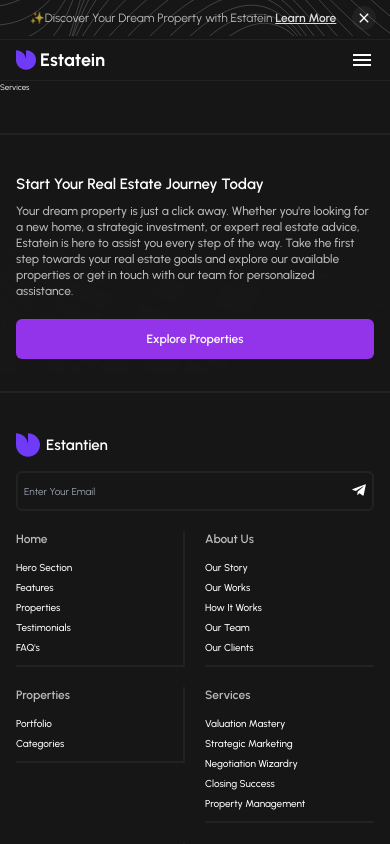
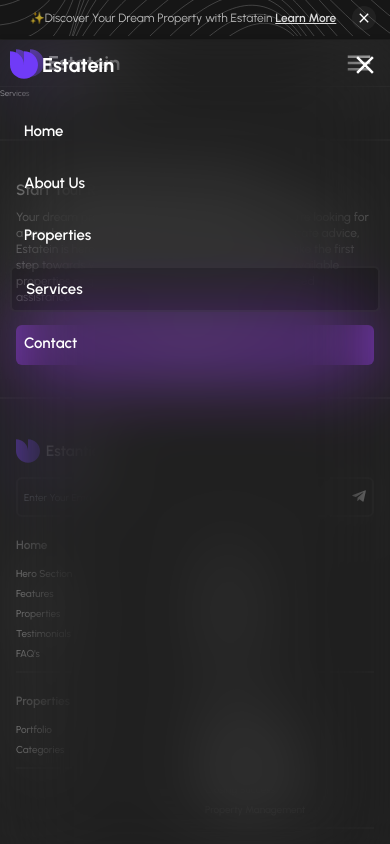
Before and after one commit to Jo-shua09/real-estate, a React (Vite) app: page /services in a window 390 px wide. Shown: the top 844 px of the page. Built offline with nearby package versions, Linux system fonts and the light colour scheme.

Commit message:
re-designed the mobile navbar

```diff
--- a/src/Components/general/Navbar.jsx
+++ b/src/Components/general/Navbar.jsx
@@ -1,5 +1,5 @@
 import { Close, Menu } from "@mui/icons-material";
-import { useState, useEffect } from "react";
+import { useState } from "react";
 import { Link, useLocation } from "react-router-dom";
 
 const Navbar = () => {
@@ -10,34 +10,19 @@ const Navbar = () => {
     setOpen(!open);
   };
 
-  // Close mobile menu on scroll
-  useEffect(() => {
-    const handleScroll = () => {
-      if (open) {
-        setOpen(false);
-      }
-    };
-
-    window.addEventListener("scroll", handleScroll);
-    return () => window.removeEventListener("scroll", handleScroll);
-  }, [open]);
-
-  // Close mobile menu on navigation
-  useEffect(() => {
-    setOpen(false);
-  }, [location]);
-
   return (
-    <div className="w-full h-full section-page border-b border-white/5">
+    <div className="w-full h-full section-page border-b border-white/5 relative">
       <div className="flex items-center justify-between w-full md:flex-nowrap flex-wrap gap-y-5">
         <div className="md:w-full w-fit">
           <Link to="/" className="flex items-center gap-x-2">
             <img
               src="/Logo.svg"
               alt="Logo image"
-              className="object-cover w-10 h-10"
+              className="object-cover md:w-10 md:h-10 w-14 h-14"
             />
-            <span className="md:text-3xl text-4xl font-bold">Estatein</span>
+            <span className="md:text-3xl text-[2.5rem] font-bold">
+              Estatein
+            </span>
           </Link>
         </div>
 
@@ -100,19 +85,43 @@ const Navbar = () => {
 
         {/* MOBILE MENU HANDLER */}
         <div className="md:hidden w-fit">
-          {!open ? (
-            <Menu onClick={handleMenu} className="!text-5xl cursor-pointer" />
-          ) : (
-            <Close onClick={handleMenu} className="!text-5xl cursor-pointer" />
-          )}
+          <Menu
+            onClick={handleMenu}
+            className="transition-all duration-200 delay-200 !text-6xl cursor-pointer"
+          />
         </div>
       </div>
       {/* MOBILE MENU */}
-      <div className={`md:hidden my-5 ${open ? "block" : "hidden"}`}>
-        <ul className="flex flex-col gap-y-5 bg-black/20 w-full p-2 text-2xl font-medium">
+      <div
+        className={`md:hidden absolute top-0 left-0 px-5 ease-in-out w-full !h-screen bg-white/5 shadow-[1px_1px_5px_rgba(0,0,0,0.5)] backdrop-blur-2xl backdrop-brightness-90 z-[999999] ${
+          open
+            ? "translate-x-full transition-all duration-200"
+            : "translate-x-0"
+        }`}
+      >
+        <div className="flex items-center justify-between w-full py-5">
+          <div className="md:w-full w-fit">
+            <Link to="/" className="flex items-center gap-x-2">
+              <img
+                src="/Logo.svg"
+                alt="Logo image"
+                className="object-cover md:w-10 md:h-10 w-14 h-14"
+              />
+              <span className="md:text-3xl text-[2.5rem] font-bold">
+                Estatein
+              </span>
+            </Link>
+          </div>
+          <Close
+            onClick={handleMenu}
+            className="transition-all duration-200 delay-200 !text-6xl cursor-pointer"
+          />
+        </div>
+
+        <ul className="flex flex-col gap-y-5 w-full h-full mt-10 text-3xl rounded-xl font-semibold">
           <Link to="/">
             <li
-              className={`list-none rounded-lg py-4 px-7 hover:bg-black/20 border-white/5 ${
+              className={`list-none rounded-xl py-6 px-7 hover:bg-black/20 border-white/5 ${
                 location.pathname === "/" ? "bg-black/20 border-2" : ""
               }`}
             >
@@ -121,7 +130,7 @@ const Navbar = () => {
           </Link>
           <Link to="/about">
             <li
-              className={`list-none rounded-lg py-4 px-7 text-nowrap hover:bg-black/20 border-white/5 transition-all duration-200 ${
+              className={`list-none rounded-xl py-6 px-7 text-nowrap hover:bg-black/20 border-white/5 transition-all duration-200 ${
                 location.pathname === "/about" ? "bg-black/20 border-2" : ""
               }`}
             >
@@ -130,7 +139,7 @@ const Navbar = () => {
           </Link>
           <Link to="/property">
             <li
-              className={`list-none rounded-lg py-4 px-7 hover:bg-black/20 border-white/5 transition-all duration-200 ${
+              className={`list-none rounded-xl py-6 px-7 hover:bg-black/20 border-white/5 transition-all duration-200 ${
                 location.pathname === "/property" ? "bg-black/20 border-2" : ""
               }`}
             >
@@ -139,11 +148,20 @@ const Navbar = () => {
           </Link>
           <Link to="/services">
             <li
-              className={`list-none rounded-lg py-4 px-7 hover:bg-black/20 border-white/5 transition-all duration-200 ${
+              className={`list-none rounded-xl py-6 px-7 hover:bg-black/20 border-white/5 transition-all duration-200 ${
                 location.pathname === "/services" ? "bg-black/20 border-2" : ""
               }`}
             >
               services
+            </li>
+          </Link>
+          <Link to="/contact">
+            <li
+              className={`list-none rounded-xl py-6 px-7 hover:bg-black/20 border-white/5 transition-all duration-200 ${
+                location.pathname === "/contact" ? "bg-black/20 border-2" : ""
+              }`}
+            >
+              contact
             </li>
           </Link>
         </ul>
```
